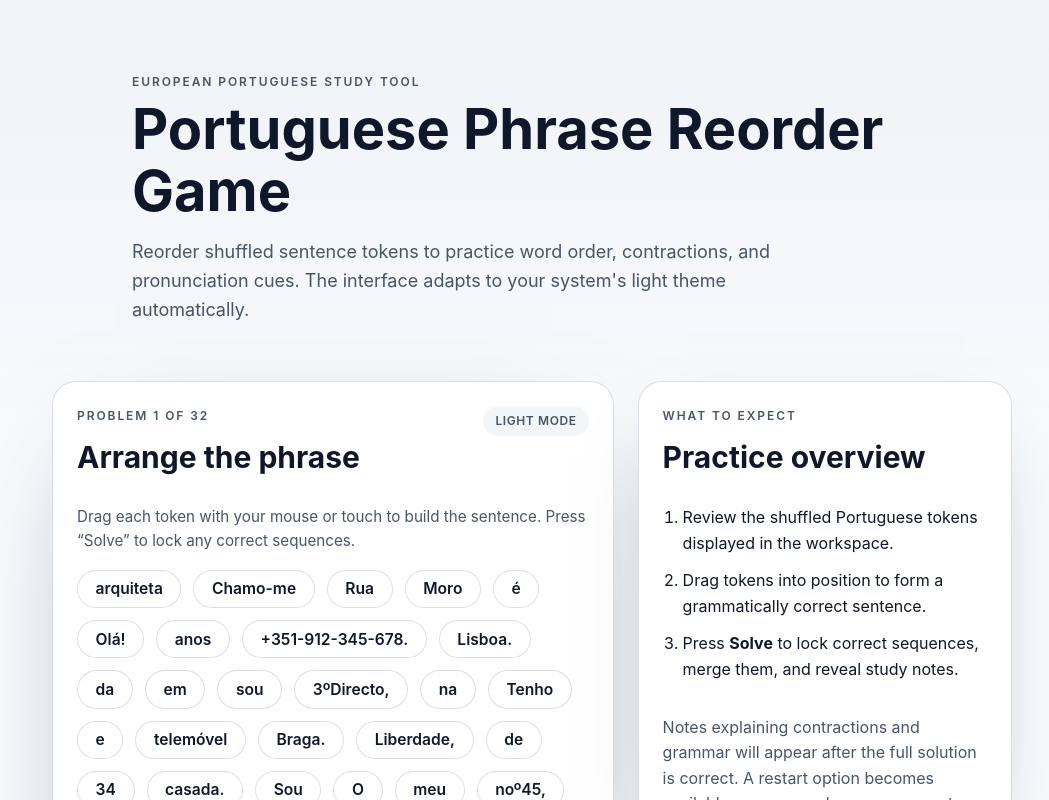
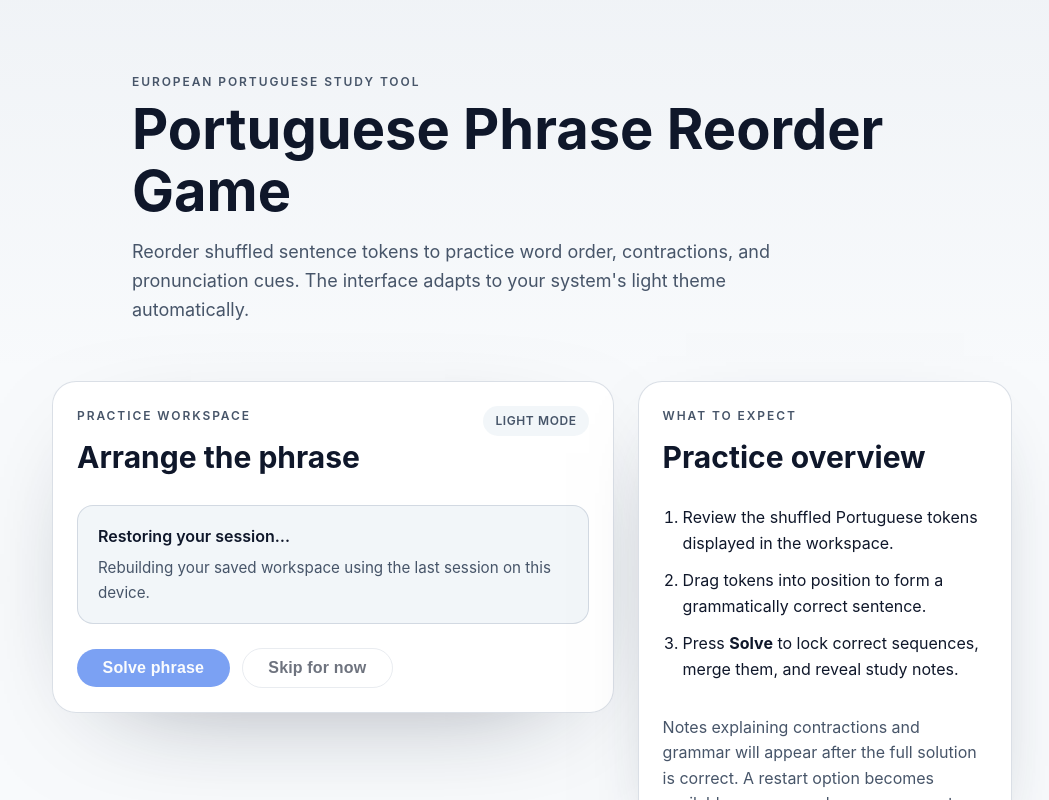
Before and after one commit to jhusain/Portuguese-phrase-reorder-game, a React (Vite) app: page / in a window 1280 px wide. Shown: the top 800 px of the page, without its empty margins (108-1157 px from the left). Built offline with nearby package versions, Linux system fonts and the light colour scheme.

Commit message:
Replace binary icons with SVG equivalents

```diff
--- a/index.html
+++ b/index.html
@@ -2,7 +2,19 @@
 <html lang="en">
   <head>
     <meta charset="UTF-8" />
-    <link rel="icon" type="image/svg+xml" href="/portuguese-phrase-reorder-game/vite.svg" />
+    <link
+      rel="icon"
+      type="image/svg+xml"
+      sizes="any"
+      href="/portuguese-phrase-reorder-game/icons/icon-512.svg"
+    />
+    <link
+      rel="apple-touch-icon"
+      type="image/svg+xml"
+      href="/portuguese-phrase-reorder-game/icons/icon-192.svg"
+    />
+    <link rel="manifest" href="/portuguese-phrase-reorder-game/manifest.webmanifest" />
+    <meta name="theme-color" content="#17223b" />
     <meta name="viewport" content="width=device-width, initial-scale=1.0" />
     <title>Portuguese Phrase Reorder Game</title>
   </head>
--- a/src/App.tsx
+++ b/src/App.tsx
@@ -1,14 +1,15 @@
-import { useEffect, useMemo, useState } from 'react'
+import { useCallback, useEffect, useMemo, useState } from 'react'
 import TokenList from './components/TokenList'
 import { fetchProblems } from './data/problems'
 import type { ColorScheme, Problem, TokenFragment } from './types'
 import { createFragmentId, evaluateFragments } from './utils/evaluate'
 import { shuffle } from './utils/shuffle'
+import { usePersistentState } from './hooks/usePersistentState'
 
 type ProblemsState =
   | { status: 'loading' }
   | { status: 'error'; message: string }
-  | { status: 'success'; problems: Problem[] }
+  | { status: 'success'; problems: Problem[]; hash: string }
 
 type StatusMessage = {
   title: string
@@ -21,6 +22,7 @@ interface ProblemProgress {
 }
 
 interface SessionState {
+  seed: string
   current: number | null
   queue: number[]
   progress: ProblemProgress[]
@@ -78,7 +80,7 @@ function createInitialFragments(problem: Problem, seed: string): TokenFragment[]
 
 function createSession(problems: Problem[], seed: string): SessionState {
   if (problems.length === 0) {
-    return { current: null, queue: [], progress: [] }
+    return { seed, current: null, queue: [], progress: [] }
   }
 
   const order = problems.map((_, index) => index)
@@ -89,7 +91,7 @@ function createSession(problems: Problem[], seed: string): SessionState {
     solved: false,
   }))
 
-  return { current, queue, progress }
+  return { seed, current, queue, progress }
 }
 
 function App() {
@@ -106,14 +108,20 @@ function App() {
   const [sessionSeed] = useState(() => `${Date.now().toString(36)}-${Math.random().toString(36).slice(2)}`)
   const [state, setState] = useState<ProblemsState>({ status: 'loading' })
   const [sessionVersion, setSessionVersion] = useState(0)
-  const [session, setSession] = useState<SessionState | null>(null)
+  const sessionInitialState = useCallback((): SessionState | null => null, [])
+  const storageKey = state.status === 'success' ? `session:${state.hash}` : null
+  const [session, setSession, sessionPersistence] = usePersistentState<SessionState | null>(
+    storageKey,
+    sessionInitialState,
+  )
+  const sessionHydrated = sessionPersistence.hydrated
 
   useEffect(() => {
     const abortController = new AbortController()
 
     fetchProblems({ signal: abortController.signal })
-      .then((problems) => {
-        setState({ status: 'success', problems })
+      .then(({ problems, hash }) => {
+        setState({ status: 'success', problems, hash })
       })
       .catch((error) => {
         if (abortController.signal.aborted) {
@@ -134,12 +142,24 @@ function App() {
   }, [])
 
   useEffect(() => {
-    if (state.status === 'success') {
-      setSession(createSession(state.problems, `${sessionSeed}-${sessionVersion}`))
-    } else {
-      setSession(null)
+    if (state.status !== 'success' || !sessionHydrated) {
+      return
     }
-  }, [state, sessionSeed, sessionVersion])
+
+    const nextSeed = `${sessionSeed}-${sessionVersion}`
+
+    setSession((previous) => {
+      if (
+        previous &&
+        previous.seed === nextSeed &&
+        previous.progress.length === state.problems.length
+      ) {
+        return previous
+      }
+
+      return createSession(state.problems, nextSeed)
+    })
+  }, [state, sessionHydrated, sessionSeed, sessionVersion, setSession])
 
   const totalProblems = state.status === 'success' ? state.problems.length : 0
 
@@ -158,6 +178,13 @@ function App() {
       }
     }
 
+    if (state.status === 'success' && !sessionHydrated && state.problems.length > 0) {
+      return {
+        title: 'Restoring your session…',
+        detail: 'Rebuilding your saved workspace using the last session on this device.',
+      }
+    }
+
     if (state.status === 'success' && state.problems.length === 0) {
       return {
         title: 'No practice prompts available',
@@ -166,16 +193,19 @@ function App() {
     }
 
     return null
-  }, [state])
+  }, [state, sessionHydrated])
 
-  const currentIndex = session?.current ?? null
+  const hasSession = sessionHydrated && session !== null
+  const currentIndex = hasSession ? session.current : null
   const currentProblem =
-    state.status === 'success' && currentIndex != null ? state.problems[currentIndex] : null
-  const currentProgress = currentIndex != null && session ? session.progress[currentIndex] : null
+    hasSession && state.status === 'success' && currentIndex != null
+      ? state.problems[currentIndex]
+      : null
+  const currentProgress = hasSession && currentIndex != null ? session.progress[currentIndex] : null
 
-  const solvedCount = session ? session.progress.filter((entry) => entry.solved).length : 0
-  const remainingQueue = session?.queue.length ?? 0
-  const allSolved = totalProblems > 0 && solvedCount === totalProblems
+  const solvedCount = hasSession ? session.progress.filter((entry) => entry.solved).length : 0
+  const remainingQueue = hasSession ? session.queue.length : 0
+  const allSolved = hasSession && totalProblems > 0 && solvedCount === totalProblems
 
   const problemEyebrow = useMemo(() => {
     if (statusMessage) {
@@ -339,7 +369,11 @@ function App() {
         </div>
       </header>
 
-      <main className="app__main" aria-live="polite" aria-busy={state.status === 'loading'}>
+      <main
+        className="app__main"
+        aria-live="polite"
+        aria-busy={state.status === 'loading' || (state.status === 'success' && !sessionHydrated)}
+      >
         <div className="layout">
           <section className="card" aria-label="Practice workspace">
             <header className="card__header">
--- a/src/data/problems.ts
+++ b/src/data/problems.ts
@@ -4,6 +4,11 @@ const PROBLEMS_URL = `${import.meta.env.BASE_URL}problems.json`
 
 export interface FetchProblemsOptions {
   signal?: AbortSignal
+}
+
+export interface ProblemSetLoadResult {
+  problems: ProblemSet
+  hash: string
 }
 
 function isProblem(value: unknown): value is Problem {
@@ -36,7 +41,20 @@ function normalizeProblems(data: unknown): ProblemSet {
   })
 }
 
-export async function fetchProblems(options: FetchProblemsOptions = {}): Promise<ProblemSet> {
+export function createProblemSetHash(problems: ProblemSet): string {
+  const digestSource = problems
+    .map((problem) => `${problem.tokens.join('\u0000')}\u0001${problem.note}`)
+    .join('\u0002')
+
+  let hash = 0
+  for (let index = 0; index < digestSource.length; index += 1) {
+    hash = (hash * 31 + digestSource.charCodeAt(index)) | 0
+  }
+
+  return `v1-${(hash >>> 0).toString(36)}`
+}
+
+export async function fetchProblems(options: FetchProblemsOptions = {}): Promise<ProblemSetLoadResult> {
   const { signal } = options
 
   const response = await fetch(PROBLEMS_URL, {
@@ -49,7 +67,10 @@ export async function fetchProblems(options: FetchProblemsOptions = {}): Promise
   }
 
   const payload = (await response.json()) as unknown
-  return normalizeProblems(payload)
+  const problems = normalizeProblems(payload)
+  const hash = createProblemSetHash(problems)
+
+  return { problems, hash }
 }
 
 export function getProblemsUrl(): string {
--- /dev/null
+++ b/src/hooks/usePersistentState.ts
@@ -0,0 +1,121 @@
+import { Dispatch, SetStateAction, useCallback, useEffect, useRef, useState } from 'react'
+
+type Serializer<T> = (value: T) => string
+type Deserializer<T> = (value: string) => T
+
+interface PersistentStateControls {
+  clear: () => void
+  hydrated: boolean
+}
+
+interface PersistentStateOptions<T> {
+  storage?: Storage | null
+  serialize?: Serializer<T>
+  deserialize?: Deserializer<T>
+}
+
+function getDefaultStorage(): Storage | null {
+  if (typeof window === 'undefined') {
+    return null
+  }
+
+  try {
+    return window.localStorage
+  } catch (error) {
+    console.warn('Unable to access localStorage for persistent state.', error)
+    return null
+  }
+}
+
+export function usePersistentState<T>(
+  key: string | null,
+  initialValue: () => T,
+  options: PersistentStateOptions<T> = {},
+): [T, Dispatch<SetStateAction<T>>, PersistentStateControls] {
+  const storage = options.storage ?? getDefaultStorage()
+  const serialize: Serializer<T> = options.serialize ?? ((value) => JSON.stringify(value))
+  const deserialize: Deserializer<T> =
+    options.deserialize ?? ((value) => JSON.parse(value) as T)
+
+  const keyRef = useRef<string | null>(key)
+
+  const readStoredValue = useCallback((): T => {
+    if (!storage || key == null) {
+      return initialValue()
+    }
+
+    try {
+      const stored = storage.getItem(key)
+      if (stored == null) {
+        return initialValue()
+      }
+
+      return deserialize(stored)
+    } catch (error) {
+      console.warn('Unable to read persistent state, falling back to default value.', error)
+      return initialValue()
+    }
+  }, [storage, key, deserialize, initialValue])
+
+  const [value, setValue] = useState<T>(() => readStoredValue())
+  const [hydrated, setHydrated] = useState<boolean>(() => key == null || storage == null)
+
+  useEffect(() => {
+    if (keyRef.current === key) {
+      return
+    }
+
+    keyRef.current = key
+
+    if (!storage || key == null) {
+      setValue(initialValue())
+      setHydrated(true)
+      return
+    }
+
+    let cancelled = false
+    setHydrated(false)
+
+    Promise.resolve().then(() => {
+      if (cancelled) {
+        return
+      }
+
+      const nextValue = readStoredValue()
+      setValue(nextValue)
+      setHydrated(true)
+    })
+
+    return () => {
+      cancelled = true
+    }
+  }, [key, storage, readStoredValue, initialValue])
+
+  useEffect(() => {
+    if (!storage || key == null) {
+      return
+    }
+
+    try {
+      const serialized = serialize(value)
+      storage.setItem(key, serialized)
+    } catch (error) {
+      console.warn('Unable to persist state to storage.', error)
+    }
+  }, [key, storage, serialize, value])
+
+  const clear = useCallback(() => {
+    if (storage && key != null) {
+      try {
+        storage.removeItem(key)
+      } catch (error) {
+        console.warn('Unable to clear persistent state from storage.', error)
+      }
+    }
+
+    setValue(initialValue())
+    setHydrated(true)
+  }, [storage, key, initialValue])
+
+  return [value, setValue, { clear, hydrated }]
+}
--- a/src/main.tsx
+++ b/src/main.tsx
@@ -8,3 +8,15 @@ ReactDOM.createRoot(document.getElementById('root') as HTMLElement).render(
     <App />
   </React.StrictMode>,
 )
+
+if ('serviceWorker' in navigator && import.meta.env.PROD) {
+  window.addEventListener('load', () => {
+    const serviceWorkerUrl = `${import.meta.env.BASE_URL}service-worker.js`
+
+    navigator.serviceWorker
+      .register(serviceWorkerUrl)
+      .catch((error) => {
+        console.error('Service worker registration failed:', error)
+      })
+  })
+}
```
Also changed, not shown: public/service-worker.js (added, +146 -0 lines), public/icons/icon-192.svg (added), public/icons/icon-512.svg (added), public/manifest.webmanifest (added).
